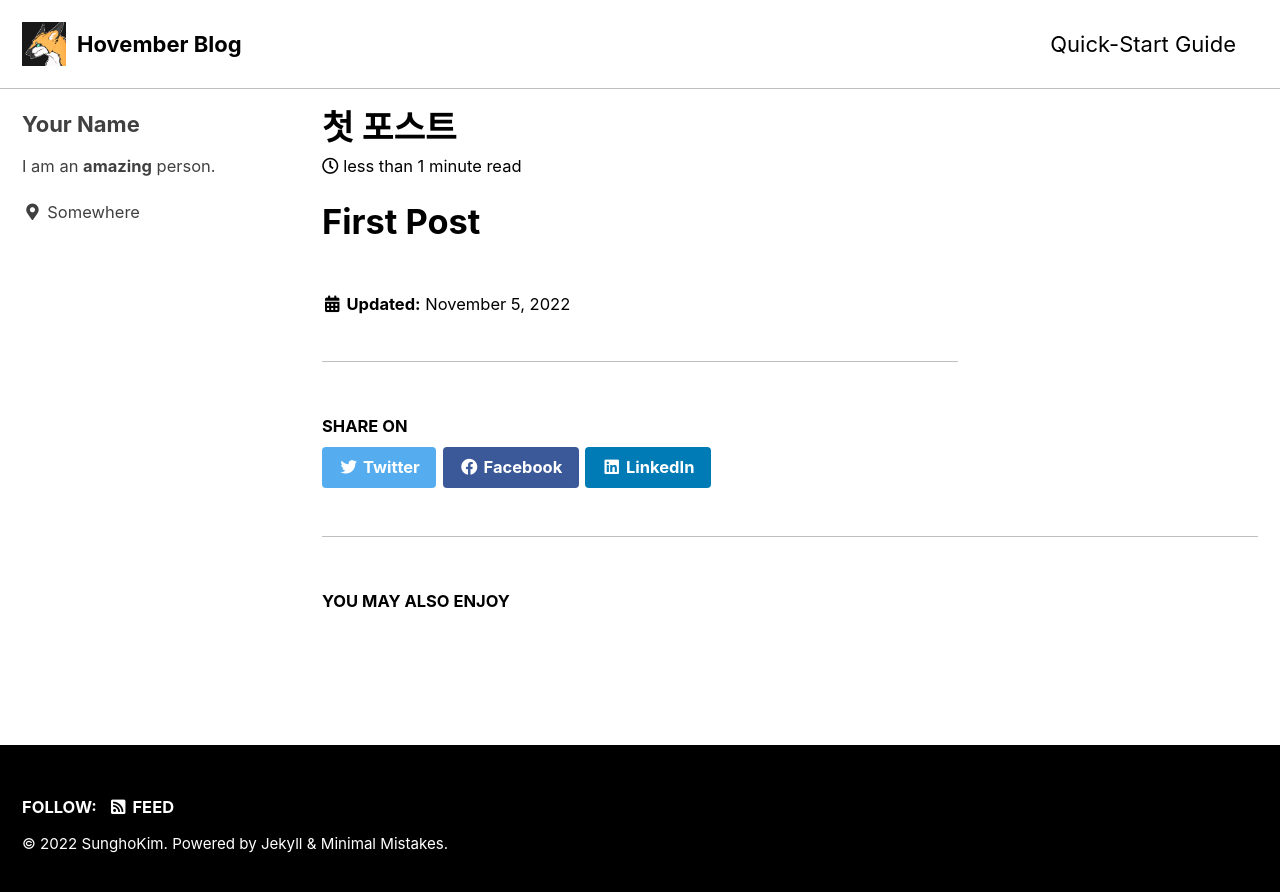
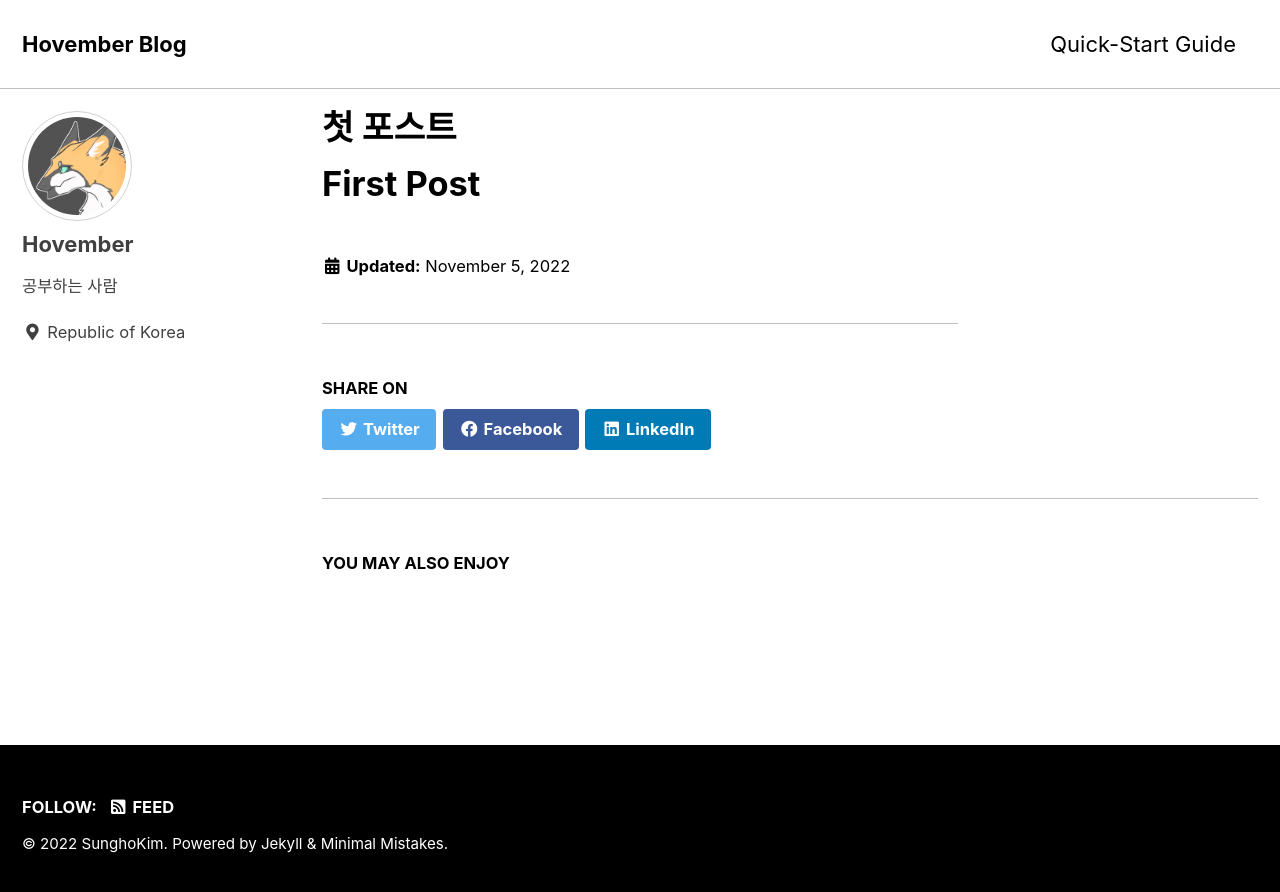
Before and after one commit to Hovember/Hovember.github.io, a Jekyll site: the page built from _posts/2022-11-05-first-post.md, in a window 1280 px wide. Shown: the top 892 px of the page. Built offline with Jekyll 4.4.1, drawn with Linux system fonts in a browser that asks for light colours; cached includes are drawn as plain includes.

Commit message:
11050129

```diff
--- a/Gemfile
+++ b/Gemfile
@@ -15,6 +15,10 @@
 gem "jekyll"
 gem "minimal-mistakes-jekyll"
 
+# Windows does not include zoneinfo files, so bundle the tzinfo-data gem
+gem 'tzinfo'
+gem 'tzinfo-data', platforms: [:mingw, :mswin, :x64_mingw]
+
 # The following plugins are automatically loaded by the theme-gem:
 #   gem "jekyll-paginate"
 #   gem "jekyll-sitemap"
--- a/_config.yml
+++ b/_config.yml
@@ -24,8 +24,8 @@
 url                      : "https://Hovember.github.io"
 baseurl                  : # the subpath of your site, e.g. "/blog"
 repository               : # GitHub username/repo-name e.g. "mmistakes/minimal-mistakes"
-teaser                   : # path of fallback teaser image, e.g. "/assets/images/500x300.png"
-logo                     : "/assets/images/logo.png"
+teaser                   : # what "/assets/images/logo.png"
+logo                     : # ""
 masthead_title           : # overrides the website title displayed in the masthead, use " " for no title
 # breadcrumbs            : false # true, false (default)
 words_per_minute         : 200
@@ -104,10 +104,10 @@
 
 # Site Author
 author:
-  name             : "Your Name"
-  avatar           : # path of avatar image, e.g. "/assets/images/bio-photo.jpg"
-  bio              : "I am an **amazing** person."
-  location         : "Somewhere"
+  name             : "Hovember"
+  avatar           : "/assets/images/logo.png"
+  bio              : "공부하는 사람"
+  location         : "Republic of Korea"
   email            :
   links:
     - label: "Email"
@@ -220,7 +220,7 @@
 permalink: /:categories/:title/
 paginate: 5 # amount of posts to show
 paginate_path: /page:num/
-timezone: # https://en.wikipedia.org/wiki/List_of_tz_database_time_zones
+timezone: Asia/Seoul # https://en.wikipedia.org/wiki/List_of_tz_database_time_zones
 
 
 # Plugins (previously gems:)
@@ -286,7 +286,7 @@
     values:
       layout: single
       author_profile: true
-      read_time: true
+      read_time: false
       comments: # true
       share: true
       related: true
```
Also changed, not shown: _posts/2022-11-05-first-post.md (+2 -2 lines).
